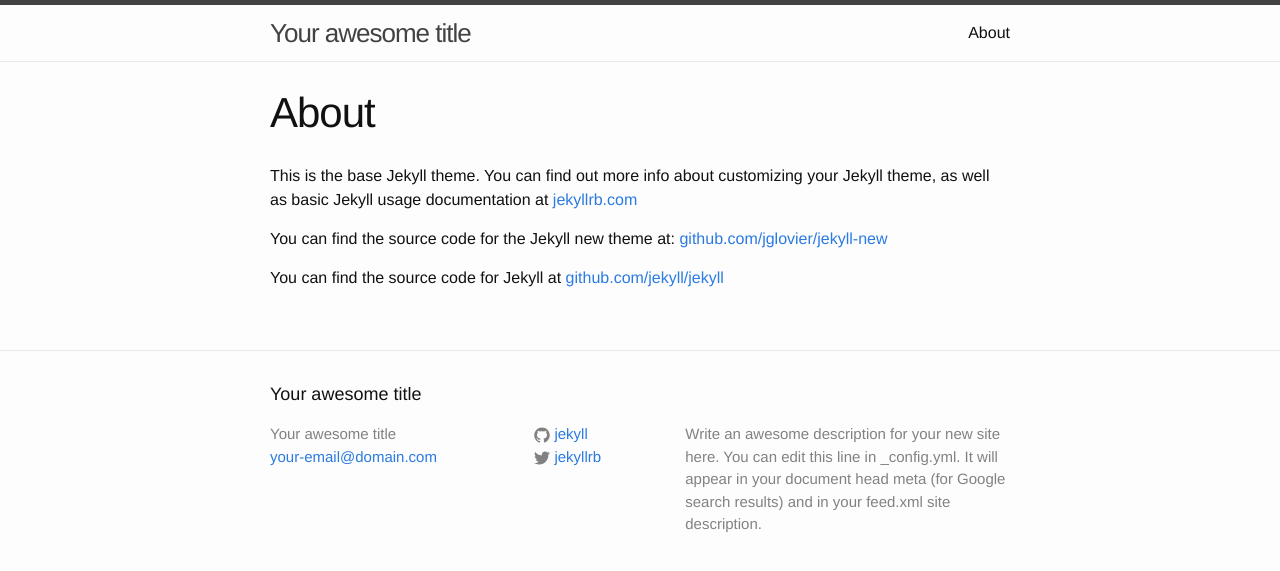
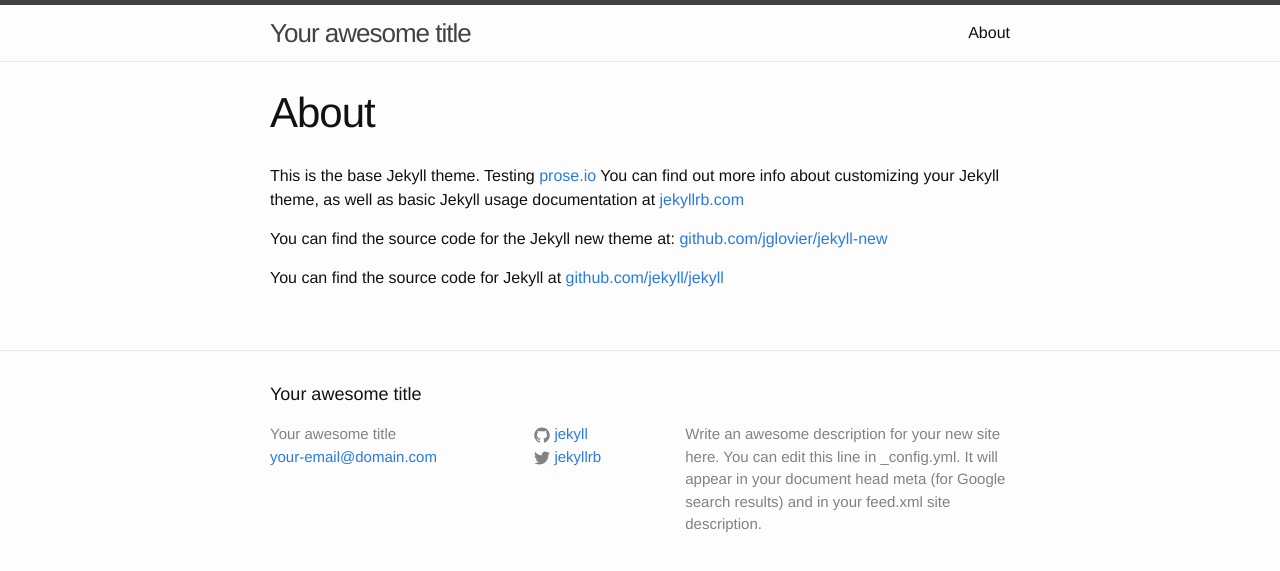
Before and after one commit to nilssanderson/taleofthetadpole, a Jekyll site: the page built from about.md, in a window 1280 px wide. Shown: the top 571 px of the page. Built offline with Jekyll 4.4.1, drawn with Linux system fonts in a browser that asks for light colours.

Commit message:
Updated about.md

```diff
--- a/about.md
+++ b/about.md
@@ -2,9 +2,11 @@
 layout: page
 title: About
 permalink: /about/
+published: true
 ---
 
-This is the base Jekyll theme. You can find out more info about customizing your Jekyll theme, as well as basic Jekyll usage documentation at [jekyllrb.com](http://jekyllrb.com/)
+
+This is the base Jekyll theme. Testing [prose.io](http://prose.io) You can find out more info about customizing your Jekyll theme, as well as basic Jekyll usage documentation at [jekyllrb.com](http://jekyllrb.com/)
 
 You can find the source code for the Jekyll new theme at: [github.com/jglovier/jekyll-new](https://github.com/jglovier/jekyll-new)
 
```
